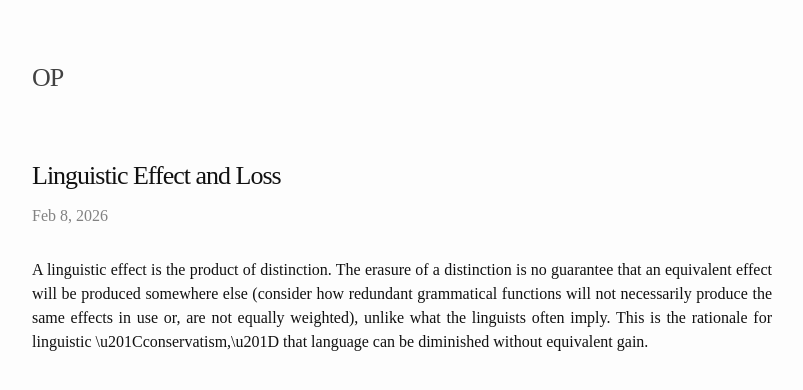
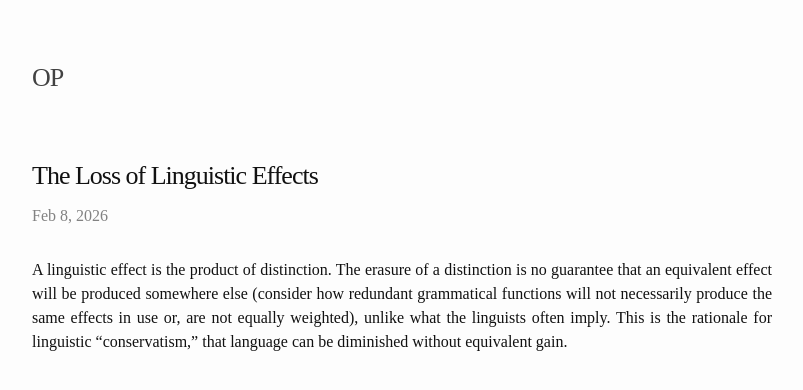
Before and after one commit to TheatrumMundi/TheatrumMundi, a Jekyll site: the page built from _posts/2026-02-08-linguistic-effect-and-loss.markdown, in a window 1280 px wide. Shown: the top 390 px of the page, without its empty margins (238-1041 px from the left). Built offline with Jekyll 4.4.1, drawn with Linux system fonts in a browser that asks for light colours; some web fonts are replaced.

Commit message:
Retitle post and fix Unicode escape sequences in quotes
Co-Authored-By: Claude Opus 4.6 <noreply@anthropic.com>

```diff
--- a/_posts/2026-02-08-linguistic-effect-and-loss.markdown
+++ b/_posts/2026-02-08-linguistic-effect-and-loss.markdown
@@ -1,8 +1,8 @@
 ---
 layout: post
-title:  "Linguistic Effect and Loss"
+title:  "The Loss of Linguistic Effects"
 date:   2026-02-08 20:00:00 +0000
 categories: jekyll update
 ---
 
-A linguistic effect is the product of distinction. The erasure of a distinction is no guarantee that an equivalent effect will be produced somewhere else (consider how redundant grammatical functions will not necessarily produce the same effects in use or, are not equally weighted), unlike what the linguists often imply. This is the rationale for linguistic \u201Cconservatism,\u201D that language can be diminished without equivalent gain.
+A linguistic effect is the product of distinction. The erasure of a distinction is no guarantee that an equivalent effect will be produced somewhere else (consider how redundant grammatical functions will not necessarily produce the same effects in use or, are not equally weighted), unlike what the linguists often imply. This is the rationale for linguistic "conservatism," that language can be diminished without equivalent gain.
```
